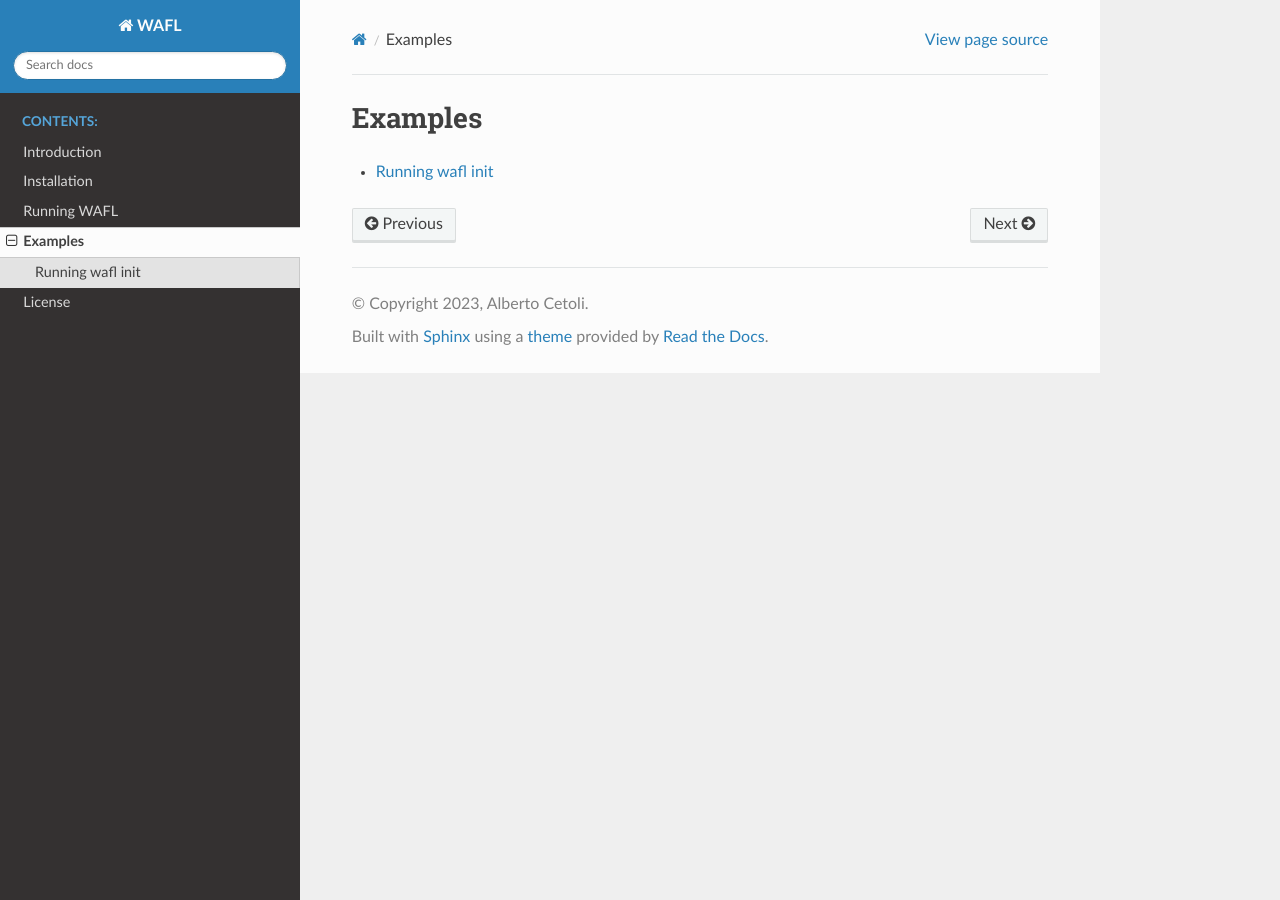
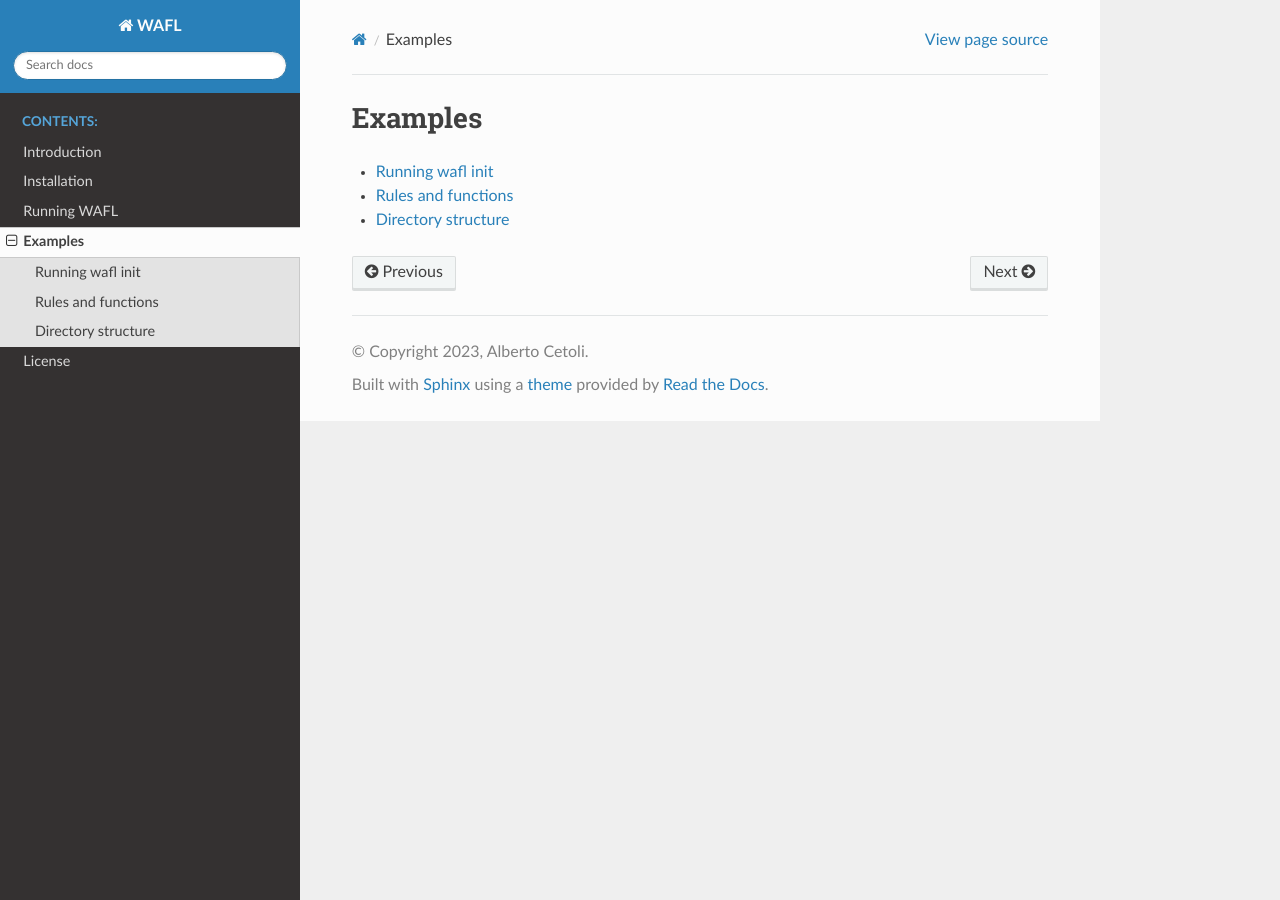
Before and after one commit to fractalego/wafl, a Sphinx documentation site: the page built from documentation/source/examples.rst, in a window 1280 px wide. Built offline with Sphinx 7.4.7 and the Read the Docs theme 2.0.0, drawn with Linux system fonts in a browser that asks for light colours.

```diff
--- /dev/null
+++ b/documentation/source/directory_structure.rst
@@ -0,0 +1,2 @@
+Directory structure
+-------------------
--- a/documentation/source/examples.rst
+++ b/documentation/source/examples.rst
@@ -5,3 +5,5 @@
    :maxdepth: 2
 
    wafl_init
+   rules_and_functions
+   directory_structure
```
Also changed, not shown: 1 other file.
